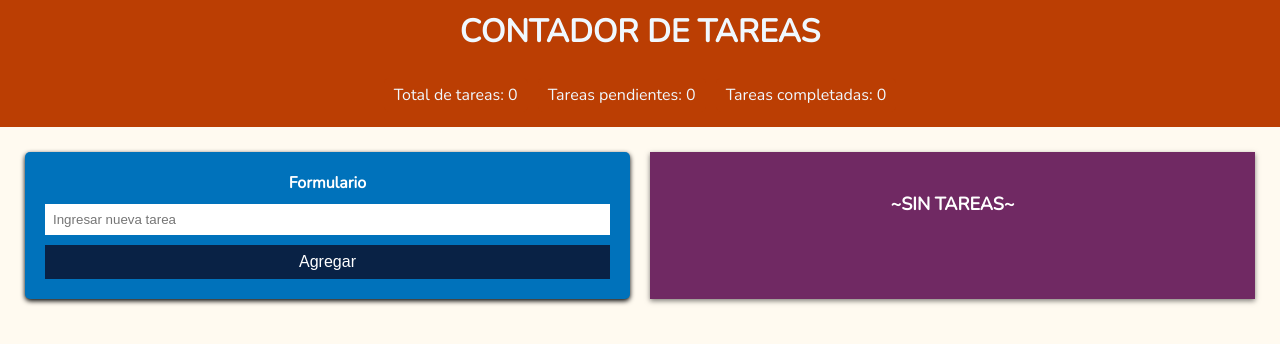
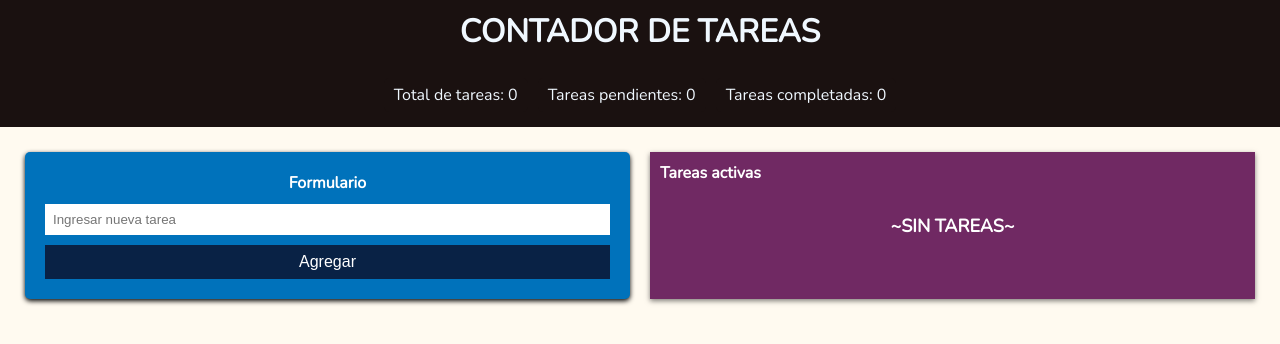
Before and after one commit to CarlosCih/Ejercicio-Pr-ctico, a plain HTML site: page index.html in a window 1280 px wide. Drawn offline with nearby package versions, Linux system fonts and the light colour scheme.

Commit message:
cambios de estilos

```diff
--- a/css/style.css
+++ b/css/style.css
@@ -15,7 +15,7 @@ h1 {
     text-align: center;
     text-transform: uppercase;
     padding: 10px;
-    background-color: #bb3e03;
+    background-color: #1A1110;
     color: aliceblue;
 }
 h5 {
@@ -30,7 +30,7 @@ h5 {
 
 /* DATOS */
 .datos {
-    background-color: #bb3e03;
+    background-color: #1A1110;
     display: flex;
     justify-content: center;
     padding: 15px;
@@ -38,7 +38,7 @@ h5 {
 }
 
 .datos p {
-    background-color:#bb3e03;
+    background-color:#1A1110;
     color: aliceblue;
     padding: 6px 10px;
     border-radius: 5px;
--- a/index.html
+++ b/index.html
@@ -27,6 +27,7 @@
                 <button class="button" type="submit">Agregar</button>
             </form>
             <div class="tareas" id="tareas">
+                <h4>Tareas activas</h4>
                 <h5>~SIN TAREAS~</h5>
             </div>
         </div>
```
